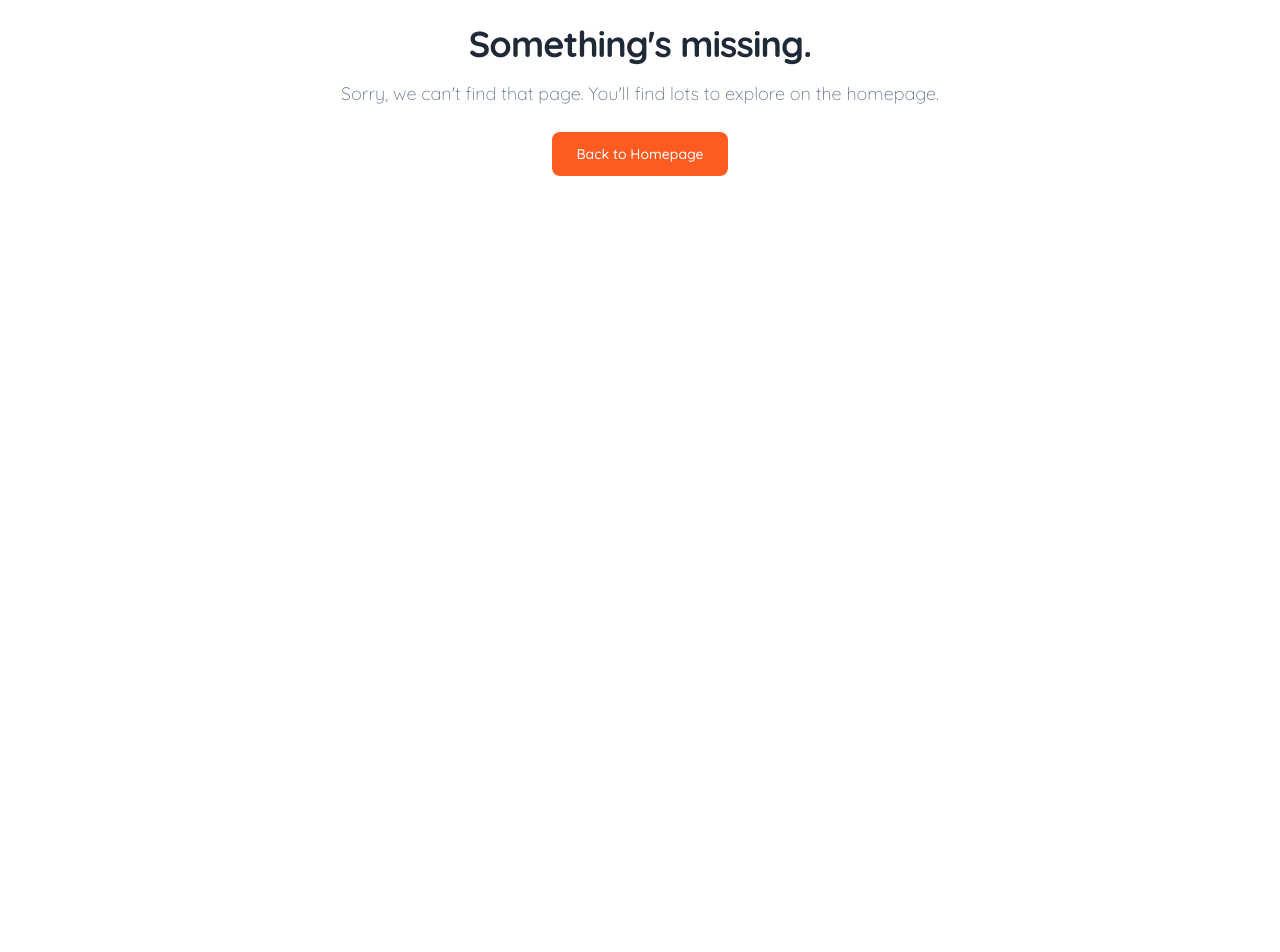
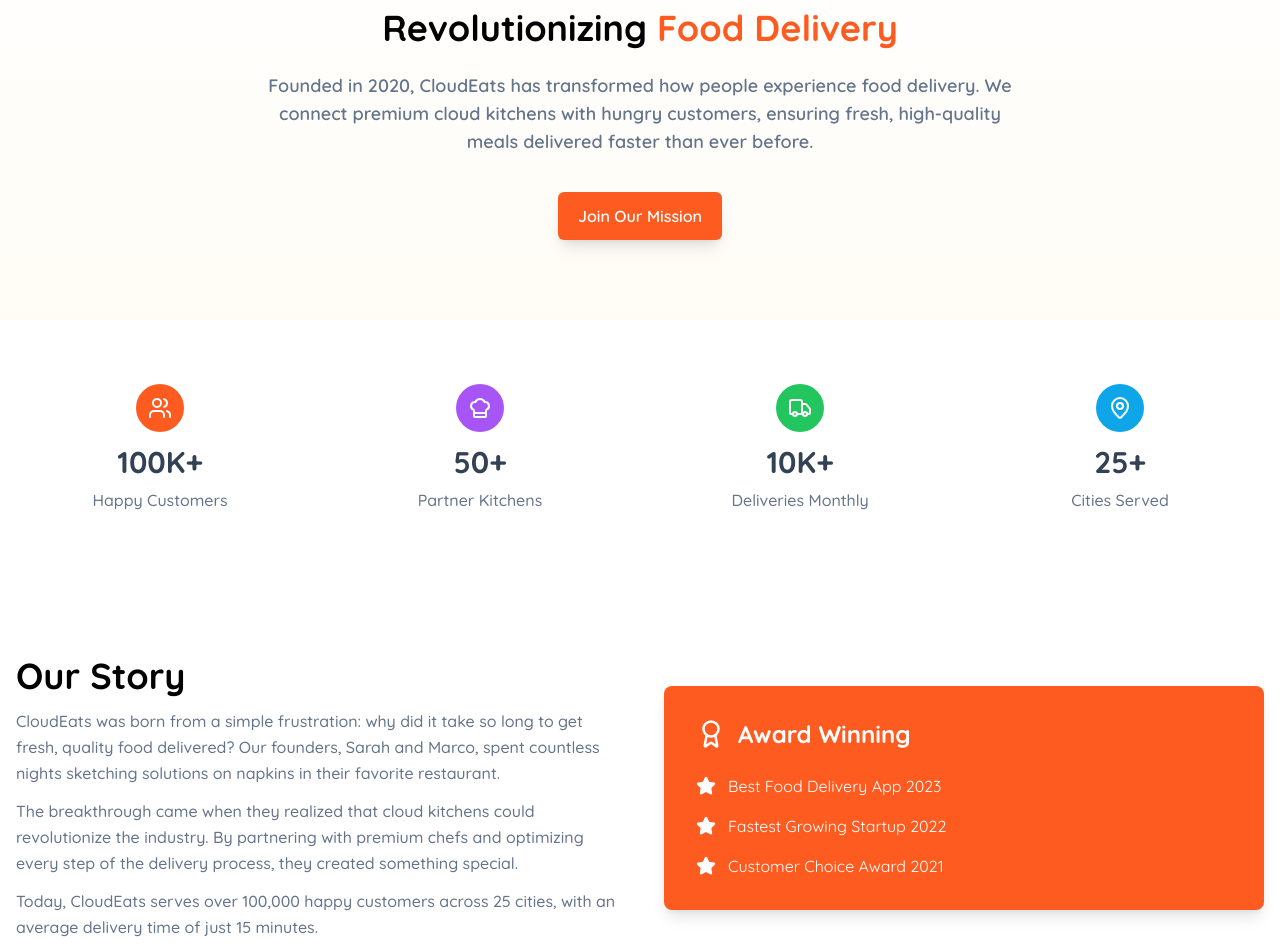
Before and after one commit to hasan-sagar/Cloud-Kitchen-Platform, a Next.js app: page /about in a window 1280 px wide. Before the commit this address had no page. Shown: the part 200-1152 px from the top of the page. Before the commit the page ends 800 px from the top, so only its background shows below. Built offline with nearby package versions, Linux system fonts and the light colour scheme; a web font is replaced by a local one.

Commit message:
Add About and Contact pages, enhance layout with Navigation and Footer components, and improve NotFound page styling

```diff
--- /dev/null
+++ b/app/about/page.tsx
@@ -0,0 +1,9 @@
+import About from "@/components/About";
+
+export default function page() {
+  return (
+    <>
+      <About />
+    </>
+  );
+}
--- a/app/layout.tsx
+++ b/app/layout.tsx
@@ -1,16 +1,7 @@
 import type { Metadata } from "next";
-// import { Geist, Geist_Mono } from "next/font/google";
+import Footer from "@/components/Footer";
+import Navigation from "@/components/Navigation";
 import "./globals.css";
-
-// const geistSans = Geist({
-//   variable: "--font-geist-sans",
-//   subsets: ["latin"],
-// });
-
-// const geistMono = Geist_Mono({
-//   variable: "--font-geist-mono",
-//   subsets: ["latin"],
-// });
 
 export const metadata: Metadata = {
   title: "Cloud Eats - Best homemade food",
@@ -25,7 +16,11 @@ export default function RootLayout({
 }>) {
   return (
     <html lang="en">
-      <body>{children}</body>
+      <body>
+        <Navigation />
+        {children}
+        <Footer />
+      </body>
     </html>
   );
 }
--- a/app/not-found.tsx
+++ b/app/not-found.tsx
@@ -6,17 +6,15 @@ export default function NotFound() {
       <div className="py-12 px-4 mx-auto max-w-screen-xl lg:py-20 lg:px-6">
         <div className="mx-auto max-w-screen-sm text-center">
           {/* 404 headline */}
-          <h1 className="mb-4 text-7xl tracking-tight font-extrabold lg:text-9xl text-primary">
-            404
-          </h1>
+          <h1 className="mb-4 text-7xl font-extrabold text-primary">404</h1>
 
           {/* Main message */}
-          <p className="mb-4 text-3xl tracking-tight font-bold text-gray-800 md:text-4xl">
+          <p className="mb-4 text-3xl t font-bold text-gray-800 md:text-4xl">
             Something's missing.
           </p>
 
           {/* Secondary message */}
-          <p className="mb-6 text-lg font-light text-mutedColor">
+          <p className="mb-6 text-lg font-medium text-black">
             Sorry, we can't find that page. You'll find lots to explore on the
             homepage.
           </p>
@@ -24,7 +22,7 @@ export default function NotFound() {
           {/* Button */}
           <Link
             href="/"
-            className="inline-flex items-center justify-center text-white bg-primary hover:bg-orange-600 focus:ring-4 focus:outline-none focus:ring-orange-300 font-medium rounded-lg text-sm px-6 py-3 transition-all duration-200"
+            className="text-white bg-primary font-medium rounded-lg text-sm px-6 py-3"
           >
             Back to Homepage
           </Link>
--- a/app/page.tsx
+++ b/app/page.tsx
@@ -7,11 +7,9 @@ import Navigation from "@/components/Navigation";
 export default function Home() {
   return (
     <div>
-      <Navigation />
       <HeroSection />
       <FeatureSection />
       <FeatureMenu />
-      <Footer />
     </div>
   );
 }
--- /dev/null
+++ b/components/About.tsx
@@ -0,0 +1,128 @@
+import { Users, MapPin, ChefHat, Truck, Star, Award } from "lucide-react";
+
+export default function About() {
+  const stats = [
+    {
+      icon: Users,
+      value: "100K+",
+      label: "Happy Customers",
+      color: "bg-primary",
+    },
+    {
+      icon: ChefHat,
+      value: "50+",
+      label: "Partner Kitchens",
+      color: "bg-secondary",
+    },
+    {
+      icon: Truck,
+      value: "10K+",
+      label: "Deliveries Monthly",
+      color: "bg-accent",
+    },
+    { icon: MapPin, value: "25+", label: "Cities Served", color: "bg-info" },
+  ];
+
+  return (
+    <>
+      {/* Intro Section */}
+      <section className="py-20 bg-[linear-gradient(180deg,hsl(0_0%_100%)_0%,hsl(43_96%_98%)_100%)] w-full">
+        <div className="container max-w-6xl mx-auto px-4">
+          <div className="max-w-4xl mx-auto text-center">
+            <span className="bg-primary/10 text-primary text-xs md:text-sm font-semibold px-3 py-1 rounded-full border-primary/40 border">
+              About CloudEats
+            </span>
+            <h1 className="text-4xl md:text-4xl xl:text-5xl font-bold mb-6 mt-10">
+              Revolutionizing{" "}
+              <span className="text-primary">Food Delivery</span>
+            </h1>
+            <p className="text-base md:text-lg text-pretty font-semibold text-mutedColor mb-9 leading-relaxed max-w-3xl mx-auto">
+              Founded in 2020, CloudEats has transformed how people experience
+              food delivery. We connect premium cloud kitchens with hungry
+              customers, ensuring fresh, high-quality meals delivered faster
+              than ever before.
+            </p>
+            <button className="px-5 py-3 rounded-md font-semibold text-white bg-primary shadow-lg hover:scale-105 transition">
+              Join Our Mission
+            </button>
+          </div>
+        </div>
+      </section>
+
+      {/* Stats Section */}
+      <section className="py-16 w-full">
+        <div className="container max-w-screen-xl mx-auto px-4">
+          <div className="grid grid-cols-2 md:grid-cols-4 gap-8 xl:gap-12 text-center">
+            {stats.map(({ icon: Icon, value, label, color }, i) => (
+              <div key={i} className="flex flex-col items-center">
+                <div
+                  className={`w-12 h-12 xl:w-16 xl:h-16 flex items-center justify-center rounded-full ${color} mb-3`}
+                >
+                  <Icon size={24} className="text-white" />
+                </div>
+                <div className="text-3xl xl:text-4xl font-bold bg-gradient-primary text-slate-700 mb-2">
+                  {value}
+                </div>
+                <p className="text-mutedColor font-medium text-sm md:text-base">
+                  {label}
+                </p>
+              </div>
+            ))}
+          </div>
+        </div>
+      </section>
+
+      {/* Story section */}
+      <section className="py-20 xl:py-28">
+        <div className="container max-w-screen-xl mx-auto px-4">
+          <div className="grid md:grid-cols-2 gap-12 xl:gap-16 items-center">
+            {/* Left side (story text) */}
+            <div className="space-y-3 xl:space-y-5 max-w-2xl ">
+              <h2 className="text-4xl xl:text-5xl font-bold">Our Story</h2>
+              <p className="text-mutedColor font-medium leading-relaxed">
+                CloudEats was born from a simple frustration: why did it take so
+                long to get fresh, quality food delivered? Our founders, Sarah
+                and Marco, spent countless nights sketching solutions on napkins
+                in their favorite restaurant.
+              </p>
+              <p className="text-mutedColor font-medium leading-relaxed">
+                The breakthrough came when they realized that cloud kitchens
+                could revolutionize the industry. By partnering with premium
+                chefs and optimizing every step of the delivery process, they
+                created something special.
+              </p>
+              <p className="text-mutedColor font-medium leading-relaxed">
+                Today, CloudEats serves over 100,000 happy customers across 25
+                cities, with an average delivery time of just 15 minutes.
+              </p>
+            </div>
+
+            {/* Right side (award card) */}
+            <div className="bg-primary rounded-lg p-8 xl:p-12 text-white shadow-lg">
+              <div className="flex items-center mb-6">
+                <Award size={30} className="mr-3" />
+                <h3 className="text-2xl xl:text-3xl font-bold">
+                  Award Winning
+                </h3>
+              </div>
+              <ul className="space-y-4 xl:space-y-6">
+                <li className="flex items-center">
+                  <Star size={20} className="mr-3 fill-white" />
+                  <span>Best Food Delivery App 2023</span>
+                </li>
+                <li className="flex items-center">
+                  <Star size={20} className="mr-3 fill-white" />
+                  <span>Fastest Growing Startup 2022</span>
+                </li>
+                <li className="flex items-center">
+                  <Star size={20} className="mr-3 fill-white" />
+                  <span>Customer Choice Award 2021</span>
+                </li>
+              </ul>
+            </div>
+          </div>
+        </div>
+      </section>
+    </>
+  );
+}
--- /dev/null
+++ b/components/Contact.tsx
@@ -0,0 +1,84 @@
+import { MapPin, Phone, Mail, Clock } from "lucide-react";
+
+export default function Contact() {
+  const contactInfo = [
+    {
+      icon: MapPin,
+      title: "Visit Us",
+      details: ["123 Cloud Street", "Food City, FC 12345", "United States"],
+      color: "text-primary",
+    },
+    {
+      icon: Phone,
+      title: "Call Us",
+      details: [
+        "+1 (555) 123-EATS",
+        "+1 (555) 123-HELP",
+        "24/7 Support Available",
+      ],
+      color: "text-secondary",
+    },
+    {
+      icon: Mail,
+      title: "Email Us",
+      details: [
+        "hello@cloudeats.com",
+        "support@cloudeats.com",
+        "partners@cloudeats.com",
+      ],
+      color: "text-accent",
+    },
+    {
+      icon: Clock,
+      title: "Business Hours",
+      details: [
+        "Mon-Fri: 24/7",
+        "Sat-Sun: 24/7",
+        "Customer Support: Always Open",
+      ],
+      color: "text-primary",
+    },
+  ];
+
+  return (
+    <section className="py-10 bg-[linear-gradient(180deg,hsl(0_0%_100%)_0%,hsl(43_96%_98%)_100%)] w-full max-w-screen-xl mx-auto p-10">
+      <div className="container max-w-6xl mx-auto px-4">
+        <div className="max-w-4xl mx-auto text-center">
+          <h1 className="text-4xl md:text-4xl xl:text-5xl font-bold mb-6 mt-10">
+            Get <span className="text-primary">In Touch</span>
+          </h1>
+          <p className="text-base md:text-lg text-pretty font-semibold text-mutedColor mb-9 leading-relaxed max-w-3xl mx-auto">
+            Have questions, feedback, or need support? We're here to help! Reach
+            out to us through any of the channels below.
+          </p>
+        </div>
+      </div>
+
+      {/* contact cards */}
+      <div className="grid grid-cols-1 md:grid-cols-2 lg:grid-cols-4 gap-6 mb-16">
+        {contactInfo.map((info, index) => (
+          <div
+            key={index}
+            className="bg-white rounded-2xl border border-gray-200 text-center
+                 p-6 hover:shadow-lg transition-all duration-300"
+          >
+            <div
+              className={`w-12 h-12 mx-auto mb-4 rounded-full flex items-center justify-center
+                    bg-gradient-to-br from-${info.color.split("-")[1]}/10 to-${
+                info.color.split("-")[1]
+              }/20`}
+            >
+              <info.icon className={`h-6 w-6 ${info.color}`} />
+            </div>
+            <h3 className="font-semibold mb-3">{info.title}</h3>
+            {info.details.map((detail, idx) => (
+              <p key={idx} className="text-gray-500 text-sm mb-1">
+                {detail}
+              </p>
+            ))}
+          </div>
+        ))}
+      </div>
+    </section>
+  );
+}
--- a/components/FeatureMenu.tsx
+++ b/components/FeatureMenu.tsx
@@ -107,7 +107,7 @@ const dishes = [
 const MenuSection = () => {
   return (
     <section className="py-20 bg-gray-50">
-      <div className="mx-auto px-4 lg:container">
+      <div className="mx-auto px-4 max-w-screen-xl">
         {/* Header */}
         <div className="text-center px-4 pb-16">
           <h2 className="text-5xl font-extrabold tracking-tight">
@@ -135,7 +135,7 @@ const MenuSection = () => {
                   <Image
                     src={dish?.image}
                     alt={dish.name}
-                    className="object-cover w-full h-full"
+                    className="object-cover bg-no-repeat w-full h-full"
                   />
                 </div>
                 {/* Badges */}
--- a/components/HeroSection.tsx
+++ b/components/HeroSection.tsx
@@ -45,7 +45,7 @@ const HeroSection = () => {
                 type="button"
                 className="bg-gradient-to-r from-orange-500 to-orange-400
              px-7 py-3 flex items-center text-white rounded-md
-             hover:shadow-lg hover:scale-105 transition-all duration-300 group"
+             hover:shadow-lg hover:scale-105 transition-all duration-300 group font-medium"
               >
                 Start Ordering
                 <ArrowRightIcon
@@ -55,7 +55,7 @@ const HeroSection = () => {
               </button>
             </Link>
             <Link href="/menu">
-              <button className="bg-white/10 border-white/20 text-white hover:bg-white/20 px-7 py-3 flex items-center rounded-md transition-colors">
+              <button className="bg-white/10 border-white/20 text-white hover:bg-white/20 px-7 py-3 flex items-center rounded-md transition-colors font-medium">
                 View Menu
               </button>
             </Link>
--- a/components/Navigation.tsx
+++ b/components/Navigation.tsx
@@ -66,9 +66,8 @@ const Navigation = () => {
             </span>
           </button>
 
-          {/* CTA */}
           <Link href="/menu">
-            <button className="hidden sm:flex px-3 py-1.5 bg-primary text-white rounded-sm hover:bg-orange-600 transition-colors">
+            <button className="hidden sm:flex px-3 py-1.5 bg-primary text-white rounded-lg hover:bg-orange-600 transition-colors">
               Order Now
             </button>
           </Link>
--- a/tailwind.config.js
+++ b/tailwind.config.js
@@ -15,6 +15,17 @@ module.exports = {
         secondary: "#a855f7",
         accent: "#22c55e",
         mutedColor: "#64748b",
+
+        // extra brand palette
+        info: "#0ea5e9",
+        warning: "#facc15",
+        danger: "#ef4444",
+        success: "#16a34a",
+        dark: "#1e293b",
+        light: "#f8fafc",
+      },
+      screens: {
+        xl: "1400px",
       },
     },
   },
```
Also changed, not shown: app/contact/page.tsx (added, +9 -0 lines), components/FeatureSection.tsx (+4 -4 lines).
